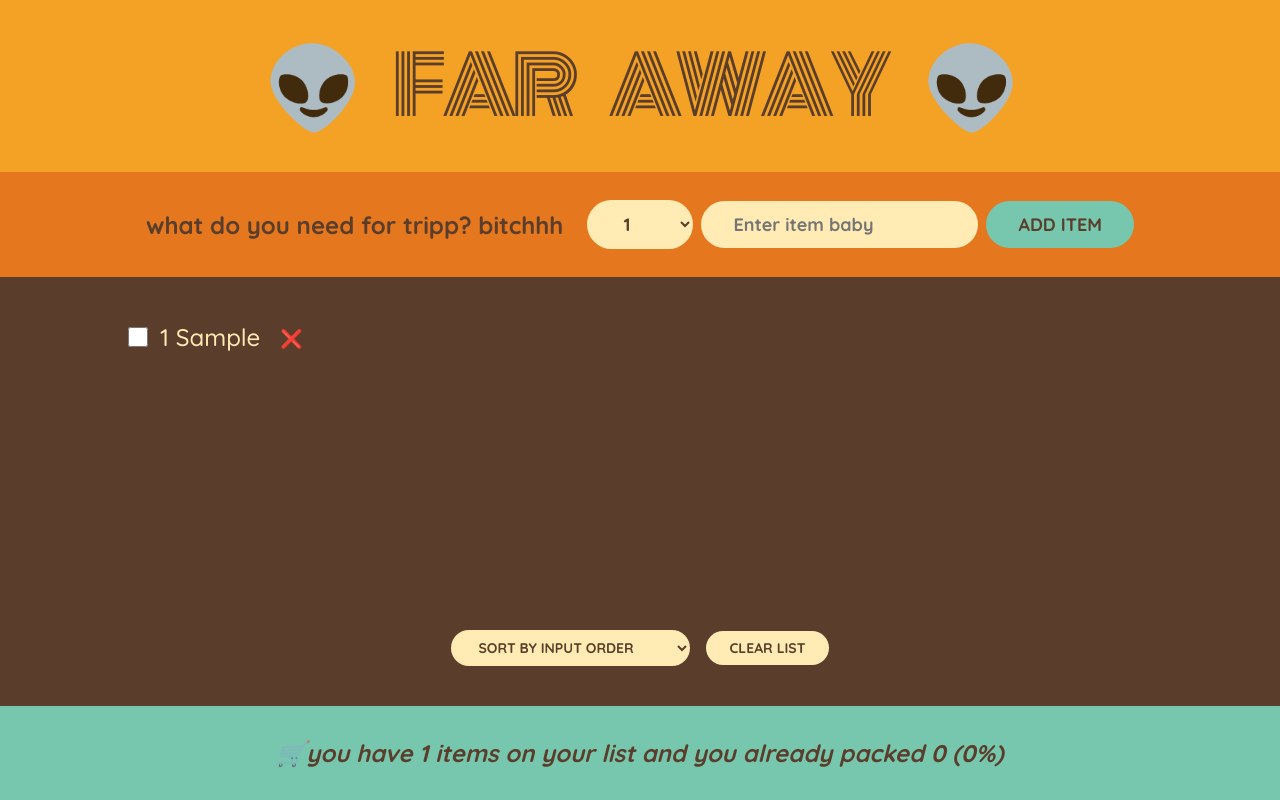
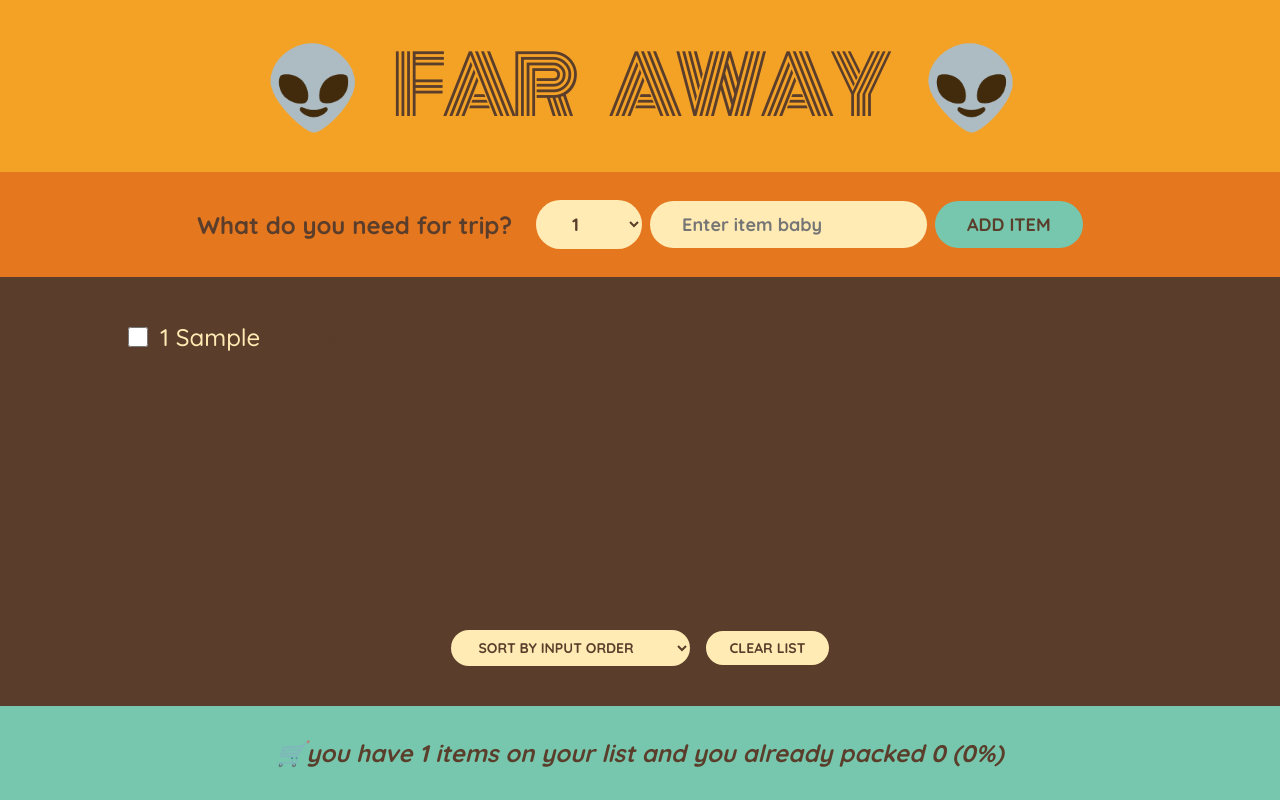
Before and after one commit to kithogun666dunnel/travel-ting, a React (Create React App) app: page / in a window 1280 px wide. Both pictures are taken after typing "Sample" into the empty fields and a click on the button "ADD ITEM". Built offline with nearby package versions, Linux system fonts and the light colour scheme.

Commit message:
fix: correct typos in form header and item deletion button

```diff
--- a/src/components/Form.js
+++ b/src/components/Form.js
@@ -19,7 +19,7 @@ export default function Form({ onAddItems }) {
 
   return (
     <form className="add-form" onSubmit={handleSubmit}>
-      <h3> what do you need for tripp? bitchhh</h3>
+      <h3> What do you need for trip?</h3>
 
       <select
         value={quantity}
--- a/src/components/Item.js
+++ b/src/components/Item.js
@@ -9,7 +9,7 @@ export default function Item({ item, onDeletItem, onToggleItem }) {
       <span style={item.packed ? { textDecoration: "line-through" } : {}}>
         {item.quantity} {item.description}
       </span>
-      <button onClick={() => onDeletItem(item.id)}>❌&times</button>
+      <button onClick={() => onDeletItem(item.id)}>&times</button>
     </li>
   );
 }
```
